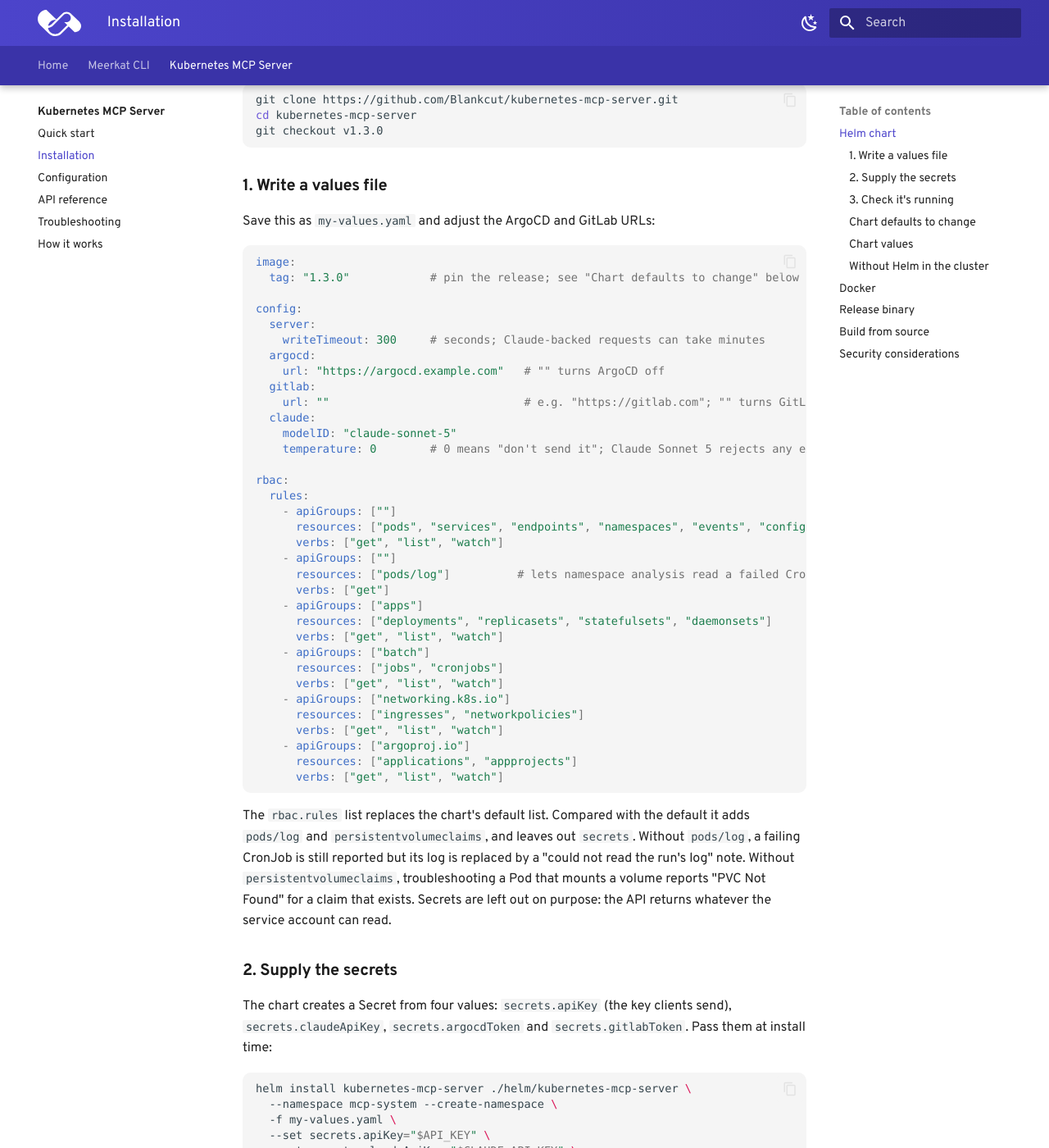
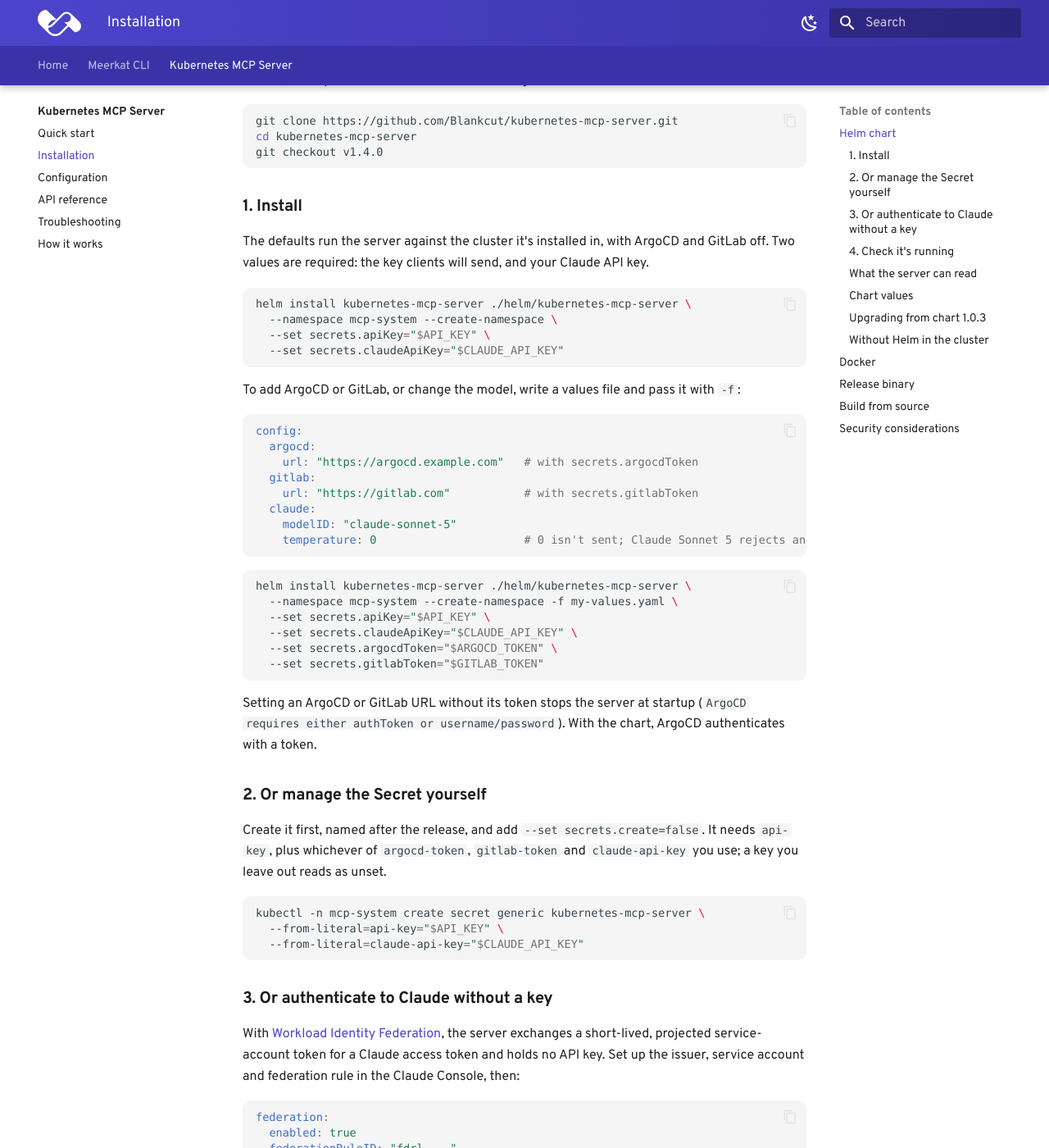
Before and after one commit to Blankcut/blankcut-docs, an MkDocs documentation site: the page built from docs/kubernetes-mcp-server/installation.md, in a window 1280 px wide and 1400 px high, scrolled down 731 px. Shown: the whole window at 82% size. Built offline with MkDocs 1.6.1 and Material for MkDocs 9.7.7, drawn with Linux system fonts in a browser that asks for light colours; some web fonts are replaced; some of the changed text lies outside the part shown.

Commit message:
docs(mcp): v1.4.0 — chart defaults, federation values, working CORS, no Vault
- Installation: the Helm section is rewritten for chart 1.4.0. Its
  defaults now run the current image, leave ArgoCD/GitLab off, use a
  300s writeTimeout and a role without Secrets, so the "defaults to
  change" table and custom rbac.rules example are gone; federation.*,
  optional Secret keys, extraEnv/Volumes and an upgrade-from-1.0.3
  checklist are in.
- API reference: preflights are answered (204, X-API-Key allowed); an
  unset server key refuses everything; keys compared in constant time.
- Configuration/troubleshooting: LOG_LEVEL works as the --log-level
  default; the Vault placeholder-credential trap is described as a
  v1.3.0-and-earlier issue; no "Vault not configured" startup WARN.

Co-Authored-By: Claude <noreply@anthropic.com>

````diff
--- a/docs/kubernetes-mcp-server/installation.md
+++ b/docs/kubernetes-mcp-server/installation.md
@@ -20,95 +20,88 @@ you configure them. It listens on plain HTTP.
 
 The chart lives in the repository at `helm/kubernetes-mcp-server`. It isn't
 published to a Helm repository, so install it from a checkout of the release
-tag:
+tag. The chart's version matches the release, and by default it runs that
+release's image.
 
 ```bash
 git clone https://github.com/Blankcut/kubernetes-mcp-server.git
 cd kubernetes-mcp-server
-git checkout v1.3.0
+git checkout v1.4.0
 ```
 
-### 1. Write a values file
+### 1. Install
 
-Save this as `my-values.yaml` and adjust the ArgoCD and GitLab URLs:
-
-```yaml
-image:
-  tag: "1.3.0"            # pin the release; see "Chart defaults to change" below
-
-config:
-  server:
-    writeTimeout: 300     # seconds; Claude-backed requests can take minutes
-  argocd:
-    url: "https://argocd.example.com"   # "" turns ArgoCD off
-  gitlab:
-    url: ""                             # e.g. "https://gitlab.com"; "" turns GitLab off
-  claude:
-    modelID: "claude-sonnet-5"
-    temperature: 0        # 0 means "don't send it"; Claude Sonnet 5 rejects any explicit value
-
-rbac:
-  rules:
-    - apiGroups: [""]
-      resources: ["pods", "services", "endpoints", "namespaces", "events", "configmaps", "persistentvolumeclaims"]
-      verbs: ["get", "list", "watch"]
-    - apiGroups: [""]
-      resources: ["pods/log"]          # lets namespace analysis read a failed CronJob run's log
-      verbs: ["get"]
-    - apiGroups: ["apps"]
-      resources: ["deployments", "replicasets", "statefulsets", "daemonsets"]
-      verbs: ["get", "list", "watch"]
-    - apiGroups: ["batch"]
-      resources: ["jobs", "cronjobs"]
-      verbs: ["get", "list", "watch"]
-    - apiGroups: ["networking.k8s.io"]
-      resources: ["ingresses", "networkpolicies"]
-      verbs: ["get", "list", "watch"]
-    - apiGroups: ["argoproj.io"]
-      resources: ["applications", "appprojects"]
-      verbs: ["get", "list", "watch"]
-```
-
-The `rbac.rules` list replaces the chart's default list. Compared with the
-default it adds `pods/log` and `persistentvolumeclaims`, and leaves out
-`secrets`. Without `pods/log`, a failing CronJob is still reported but its log
-is replaced by a "could not read the run's log" note. Without
-`persistentvolumeclaims`, troubleshooting a Pod that mounts a volume reports
-"PVC Not Found" for a claim that exists. Secrets are left out on purpose: the
-API returns whatever the service account can read.
-
-### 2. Supply the secrets
-
-The chart creates a Secret from four values: `secrets.apiKey` (the key clients
-send), `secrets.claudeApiKey`, `secrets.argocdToken` and `secrets.gitlabToken`.
-Pass them at install time:
+The defaults run the server against the cluster it's installed in, with ArgoCD
+and GitLab off. Two values are required: the key clients will send, and your
+Claude API key.
 
 ```bash
 helm install kubernetes-mcp-server ./helm/kubernetes-mcp-server \
   --namespace mcp-system --create-namespace \
-  -f my-values.yaml \
+  --set secrets.apiKey="$API_KEY" \
+  --set secrets.claudeApiKey="$CLAUDE_API_KEY"
+```
+
+To add ArgoCD or GitLab, or change the model, write a values file and pass it
+with `-f`:
+
+```yaml
+config:
+  argocd:
+    url: "https://argocd.example.com"   # with secrets.argocdToken
+  gitlab:
+    url: "https://gitlab.com"           # with secrets.gitlabToken
+  claude:
+    modelID: "claude-sonnet-5"
+    temperature: 0                      # 0 isn't sent; Claude Sonnet 5 rejects any explicit value
+```
+
+```bash
+helm install kubernetes-mcp-server ./helm/kubernetes-mcp-server \
+  --namespace mcp-system --create-namespace -f my-values.yaml \
   --set secrets.apiKey="$API_KEY" \
   --set secrets.claudeApiKey="$CLAUDE_API_KEY" \
-  --set secrets.argocdToken="$ARGOCD_TOKEN"
+  --set secrets.argocdToken="$ARGOCD_TOKEN" \
+  --set secrets.gitlabToken="$GITLAB_TOKEN"
 ```
 
-To manage the Secret yourself instead, create it first and add
-`--set secrets.create=false`. It must be named after the release (here
-`kubernetes-mcp-server`) and must contain all four keys, even the ones you
-don't use; the Pod won't start with a key missing.
+Setting an ArgoCD or GitLab URL without its token stops the server at startup
+(`ArgoCD requires either authToken or username/password`). With the chart,
+ArgoCD authenticates with a token.
+
+### 2. Or manage the Secret yourself
+
+Create it first, named after the release, and add `--set secrets.create=false`.
+It needs `api-key`, plus whichever of `argocd-token`, `gitlab-token` and
+`claude-api-key` you use; a key you leave out reads as unset.
 
 ```bash
 kubectl -n mcp-system create secret generic kubernetes-mcp-server \
   --from-literal=api-key="$API_KEY" \
-  --from-literal=claude-api-key="$CLAUDE_API_KEY" \
-  --from-literal=argocd-token="$ARGOCD_TOKEN" \
-  --from-literal=gitlab-token=""
+  --from-literal=claude-api-key="$CLAUDE_API_KEY"
 ```
 
-With the chart, ArgoCD authenticates with a token only. If `config.argocd.url`
-is set and the token is empty, the server refuses to start.
+### 3. Or authenticate to Claude without a key
 
-### 3. Check it's running
+With [Workload Identity Federation](configuration.md#workload-identity-federation),
+the server exchanges a short-lived, projected service-account token for a Claude
+access token and holds no API key. Set up the issuer, service account and
+federation rule in the Claude Console, then:
+
+```yaml
+federation:
+  enabled: true
+  federationRuleID: "fdrl_..."
+  organizationID: "00000000-0000-0000-0000-000000000000"
+  serviceAccountID: "svac_..."
+  # workspaceID: "wrkspc_..."   # only for a rule that covers several workspaces
+```
+
+The chart projects the token (audience `https://api.anthropic.com`, 600-second
+lifetime) and sets the `ANTHROPIC_*` variables; leave `secrets.claudeApiKey`
+empty.
+
+### 4. Check it's running
 
 ```bash
 kubectl -n mcp-system rollout status deployment/kubernetes-mcp-server
@@ -126,48 +119,64 @@ If the Pod restarts instead, read its log:
 problem is the last line, as `"msg":"Invalid configuration"` with the reason.
 See [Troubleshooting](troubleshooting-resources.md#the-server-wont-start).
 
-### Chart defaults to change
+### What the server can read
 
-| Default | Why to change it |
-|---|---|
-| `image.tag: ""` | An empty tag falls back to the chart's `appVersion`, which is `1.0.3`, an older image without the CronJob checks, the ArgoCD authorization probe or Workload Identity Federation. Set `image.tag: "1.3.0"`. |
-| `config.gitlab.url: "https://gitlab.com"` | With a GitLab URL and no `secrets.gitlabToken`, the server refuses to start. Set a token, or set the URL to `""`. |
-| `config.claude.temperature: 0.3` | Fine for the chart's default model, `claude-sonnet-4-6`. If you switch to `claude-sonnet-5`, set it to `0` so it isn't sent. |
-| `config.server.writeTimeout: 60` | A namespace analysis or a Claude question can take longer than 60 seconds. When it does, the connection closes with no response. `300` covers every endpoint. |
-| `rbac.rules` | Grants read on Secrets cluster-wide and lacks `pods/log`. See the values file above. |
+The API returns whatever the server's role can read, so the role is the real
+boundary. The default grants `get`, `list` and `watch` on Pods, Services,
+Endpoints, Namespaces, Events, ConfigMaps and PersistentVolumeClaims;
+Deployments, ReplicaSets, StatefulSets and DaemonSets; Jobs and CronJobs;
+Ingresses and NetworkPolicies; and ArgoCD Applications and AppProjects, plus
+`get` on `pods/log` (for the end of a failed CronJob run's log).
+
+It deliberately leaves out **Secrets**. Granting them would serve their contents
+to anyone holding the API key, and send them to Claude in any question about
+one. Setting `rbac.rules` replaces the whole list, so copy the default from
+`values.yaml` and change it rather than starting from scratch.
 
 ### Chart values
 
 | Value | Default | What it does |
 |---|---|---|
 | `image.repository` | `blankcut/kubernetes-mcp-server` | Image to run. |
-| `image.tag` | `""` (chart `appVersion`, `1.0.3`) | Image tag. |
+| `image.tag` | `""` (the chart's `appVersion`, the release it ships with) | Image tag. |
 | `image.pullPolicy` | `IfNotPresent` | Pull policy. |
 | `replicaCount` | `1` | Replicas when autoscaling is off. Replicas share nothing, so you can run several. |
-| `config.server.*` | `address: ":8080"`, `readTimeout: 30`, `writeTimeout: 60` | Rendered into the config file. |
+| `config.server.*` | `address: ":8080"`, `readTimeout: 30`, `writeTimeout: 300` | Rendered into the config file. Claude-backed requests can take minutes, so don't lower `writeTimeout` much. |
 | `config.kubernetes.*` | `inCluster: true` | Rendered into the config file. Keep `inCluster: true` in a Pod. |
-| `config.argocd.url`, `config.argocd.insecure` | `""`, `false` | Rendered into the config file. The token comes from the Secret. |
-| `config.gitlab.url`, `config.gitlab.apiVersion` | `https://gitlab.com`, `v4` | Rendered into the config file. The token comes from the Secret. |
-| `config.claude.baseURL`, `modelID`, `maxTokens`, `temperature` | `https://api.anthropic.com`, `claude-sonnet-4-6`, `8192`, `0.3` | Rendered into the config file. The API key comes from the Secret. |
-| `secrets.create` | `true` | Create the Secret from the four `secrets.*` values. |
-| `secrets.apiKey`, `claudeApiKey`, `argocdToken`, `gitlabToken` | `""` | Secret values, exposed to the server as `API_KEY`, `CLAUDE_API_KEY`, `ARGOCD_TOKEN` and `GITLAB_TOKEN`. |
+| `config.argocd.url`, `insecure` | `""`, `false` | `""` turns ArgoCD off. The token comes from the Secret. |
+| `config.gitlab.url`, `apiVersion` | `""`, `v4` | `""` turns GitLab off. The token comes from the Secret. |
+| `config.claude.baseURL`, `modelID`, `maxTokens`, `temperature` | `https://api.anthropic.com`, `claude-sonnet-4-6`, `8192`, `0.3` | Rendered into the config file. Set `temperature: 0` with `claude-sonnet-5`. |
+| `secrets.create` | `true` | Create the Secret from the `secrets.*` values. |
+| `secrets.apiKey`, `claudeApiKey`, `argocdToken`, `gitlabToken` | `""` | Secret values, exposed to the server as `API_KEY`, `CLAUDE_API_KEY`, `ARGOCD_TOKEN` and `GITLAB_TOKEN`. `apiKey` is required; the install notes warn when it's empty. |
+| `federation.enabled`, `federationRuleID`, `organizationID`, `serviceAccountID`, `workspaceID` | `false`, `""` | Workload Identity Federation. The rule and organization IDs are required when enabled. |
+| `federation.identityTokenFile`, `audience`, `expirationSeconds` | `/var/run/secrets/anthropic.com/token`, `https://api.anthropic.com`, `600` | Where and how the identity token is projected. Keep the 600-second lifetime: tokens are single-use, and a longer one makes renewals replay a spent token. |
+| `extraEnv`, `extraVolumes`, `extraVolumeMounts` | `[]` | Added to the Pod as-is, for example `LOG_LEVEL`. |
 | `rbac.create` | `true` | Create the role and binding. |
 | `rbac.clusterRole` | `true` | `true`: a ClusterRole, so the server reads every namespace. `false`: a Role in the release namespace only, and listing namespaces then fails. |
-| `rbac.rules` | read on core, apps, batch, networking and ArgoCD resources, including Secrets | The role's rules. Setting it replaces the whole list. |
+| `rbac.rules` | read-only, no Secrets (see above) | The role's rules. Setting it replaces the whole list. |
 | `serviceAccount.create`, `name`, `annotations` | `true`, `""`, `{}` | The service account the Pod runs as. |
 | `service.type`, `service.port` | `ClusterIP`, `8080` | The Service in front of the Pod. |
 | `ingress.enabled`, `className`, `hosts`, `tls`, `annotations` | `false` | Optional Ingress. The server speaks plain HTTP, so terminate TLS here. |
 | `autoscaling.enabled`, `minReplicas`, `maxReplicas`, `targetCPUUtilizationPercentage`, `targetMemoryUtilizationPercentage` | `false`, `1`, `10`, `80`, `80` | Optional HorizontalPodAutoscaler. |
 | `resources` | requests `250m`/`256Mi`, limits `500m`/`512Mi` | Container resources. |
 | `livenessProbe`, `readinessProbe` | `/api/v1/health/live`, `/api/v1/health/ready` | Probes. See [health endpoints](api-overview.md#health). |
-| `podSecurityContext`, `securityContext` | non-root (UID 1000), read-only root filesystem, all capabilities dropped | Pod and container security settings. `/tmp` is a writable `emptyDir`. |
+| `podSecurityContext`, `securityContext` | non-root (UID/GID 1001, the image's user), read-only root filesystem, all capabilities dropped | Pod and container security settings. `/tmp` is a writable `emptyDir`. |
 | `nodeSelector`, `tolerations`, `affinity`, `podAnnotations`, `imagePullSecrets`, `nameOverride`, `fullnameOverride` | empty | Standard scheduling and naming values. |
 
-The chart doesn't expose the `claude.federation` settings, a way to add
-environment variables or volumes, or server flags such as `--log-level`. To use
-[Workload Identity Federation](configuration.md#workload-identity-federation)
-with it, you need to add the token volume and variables yourself, for example
-with a Helm post-renderer.
+### Upgrading from chart 1.0.3
+
+Chart 1.4.0 changed several defaults. Before `helm upgrade`, check:
+
+- **The image moves to 1.4.0** unless you pinned `image.tag`. Chart 1.0.3 ran
+  image 1.0.3 by default, whichever release you checked out.
+- **The role no longer reads Secrets.** If something relied on
+  `GET /api/v1/resources/secret`, add the rule back explicitly in `rbac.rules`.
+- **GitLab is off by default.** If you used GitLab without setting
+  `config.gitlab.url`, set it to `https://gitlab.com` now.
+- **`writeTimeout` is 300 seconds** (was 60).
+- **The Pod runs as UID/GID 1001** (was 1000), the image's own user.
+- The unused `config.*.authToken`/`apiKey` values and `config.gitlab.projectPath`
+  are gone. Credentials always came from the Secret.
 
 ### Without Helm in the cluster
 
@@ -188,7 +197,7 @@ credential ends up in it. Create the Secret as shown in step 2.
 ## Docker
 
 Images are on Docker Hub as `blankcut/kubernetes-mcp-server`, for `linux/amd64`
-and `linux/arm64`. Each release is tagged with its full version (`1.3.0`), its
+and `linux/arm64`. Each release is tagged with its full version (`1.4.0`), its
 minor and major versions (`1.3`, `1`), `latest`, and `sha-<commit>`. Pin the
 full version.
 
@@ -202,7 +211,7 @@ docker run --rm -p 8080:8080 \
   -e KUBECONFIG=/kube/config \
   -v "$HOME/.kube/config:/kube/config:ro" \
   -v "$PWD/config.yaml:/app/config.yaml:ro" \
-  blankcut/kubernetes-mcp-server:1.3.0
+  blankcut/kubernetes-mcp-server:1.4.0
 ```
 
 `-e API_KEY -e CLAUDE_API_KEY` copy those variables from your shell, and the
@@ -223,7 +232,7 @@ Things that trip up a kubeconfig inside a container:
 To pass a flag, give the full command after the image name:
 
 ```bash
-docker run ... blankcut/kubernetes-mcp-server:1.3.0 \
+docker run ... blankcut/kubernetes-mcp-server:1.4.0 \
   ./mcp-server --config /app/config.yaml --log-level debug
 ```
 
@@ -284,10 +293,9 @@ the same directory.
 - **Terminate TLS in front of it.** The server only speaks HTTP. Keep it on a
   `ClusterIP` Service and reach it with `kubectl port-forward`, or put it behind
   an Ingress or load balancer that terminates TLS.
-- **Call it from a backend, not a web page.** Responses carry
-  `Access-Control-Allow-Origin: *`, but browsers can't call the API from
-  another origin anyway (see [Authentication](api-overview.md#authentication)),
-  and a key embedded in a page is a published key.
+- **Call it from a backend, not a web page.** The API allows cross-origin
+  requests (see [Authentication](api-overview.md#authentication)), but a key
+  embedded in a page is a published key.
 - **The API returns what the service account can read.** If the role can read
   Secrets, `GET /api/v1/resources/secret` returns their data. Grant only what
   you want served.
````
Also changed, not shown: docs/kubernetes-mcp-server/api-overview.md (+13 -8 lines), docs/kubernetes-mcp-server/configuration.md (+5 -6 lines), docs/kubernetes-mcp-server/index.md (+1 -1 lines), docs/kubernetes-mcp-server/quick-start.md (+2 -3 lines), docs/kubernetes-mcp-server/troubleshooting-resources.md (+16 -15 lines).
